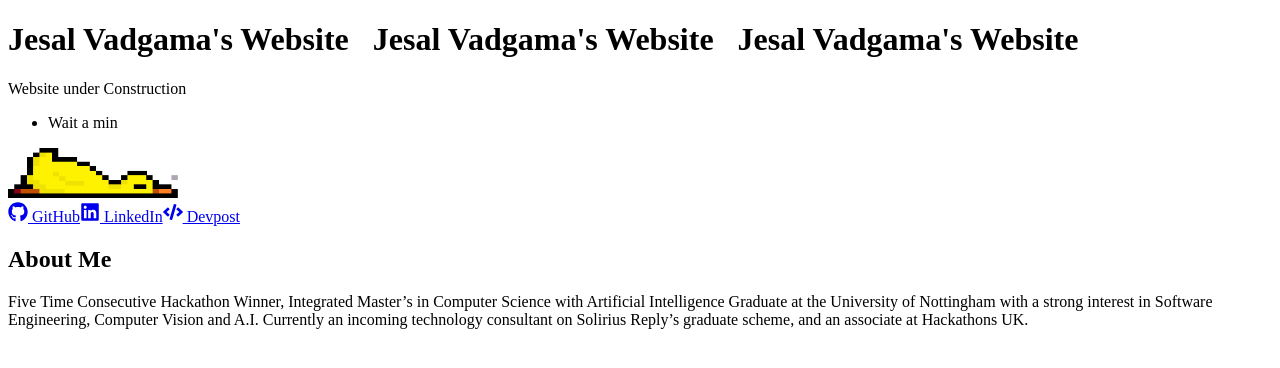
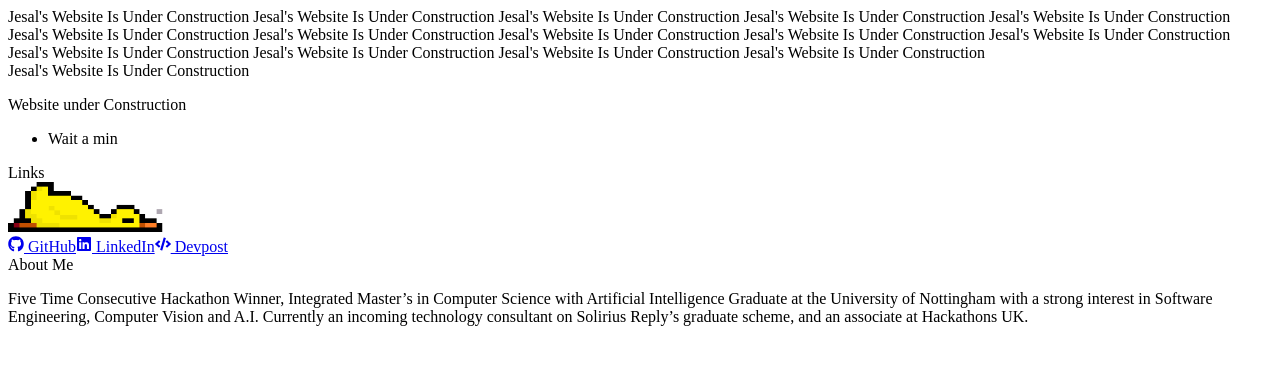
Before and after one commit to jes4l/jesal-website, a Next.js app: page / in a window 1280 px wide. Shown: the top 368 px of the page. Built offline with nearby package versions, Linux system fonts and the light colour scheme.

Commit message:
code: ui chnages and marquee fix

```diff
--- a/app/components/aboutme.tsx
+++ b/app/components/aboutme.tsx
@@ -1,8 +1,13 @@
-export default function AboutMe() {
+export default function AboutMe({ dragListeners = {} }: { dragListeners?: any }) {
   return (
-    <div className="w-lg bg-[#A7C7E7] border border-[#304269] p-2 shadow-lg rounded-lg">
-      <h2 className="text-2xl font-bold mb-2 text-[#304269]">About Me</h2>
-      <p className="text-lg">
+    <div className="w-lg bg-[#A7C7E7] border-2 border-[#304269] p-4 shadow-lg rounded-none">
+      <div
+        className="bg-[#304269] text-white -mx-4 -mt-4 px-4 py-1 mb-4 flex items-center justify-between font-bold text-base cursor-grab"
+        {...dragListeners}
+      >
+        <span>About Me</span>
+      </div>
+      <p className="text-base font-mono -mt-2">
         Five Time Consecutive Hackathon Winner, Integrated Master’s in Computer Science with Artificial Intelligence Graduate at the University of Nottingham with a strong interest in Software Engineering, Computer Vision and A.I. Currently an incoming technology consultant on Solirius Reply’s graduate scheme, and an associate at Hackathons UK.
       </p>
     </div>
--- a/app/components/header.tsx
+++ b/app/components/header.tsx
@@ -1,15 +1,40 @@
+'use client';
+import { useEffect, useRef, useState } from 'react';
+
 export default function Header() {
+  const [marqueeContent, setMarqueeContent] = useState('');
+  const containerRef = useRef<HTMLDivElement>(null);
+  const textRef = useRef<HTMLSpanElement>(null);
+  const text = "Jesal's Website  Is Under Construction ";
+
+  useEffect(() => {
+    if (containerRef.current && textRef.current) {
+      const containerWidth = containerRef.current.clientWidth;
+      const textWidth = textRef.current.offsetWidth;
+      if (textWidth > 0 && containerWidth > 0) {
+        const repeats = Math.ceil(containerWidth / textWidth) + 1;
+        const unit = text.repeat(repeats);
+        setMarqueeContent(unit + unit);
+      }
+    }
+  }, []);
+
   return (
-    <div className="w-full bg-[#A7C7E7] border border-[#304269] p-2 shadow-lg rounded-lg">
-      <h1 className="text-3xl font-bold mb-2 bg-[#304269] text-white p-1 text-center rounded-md overflow-hidden">
-        <span className="inline-block animate-marquee whitespace-nowrap">
-          Jesal Vadgama's Website &nbsp; Jesal Vadgama's Website &nbsp; Jesal Vadgama's Website &nbsp;
-        </span>
-      </h1>
-      <p className="text-lg mb-2">
+    <div className="w-full bg-[#A7C7E7] border-2 border-[#304269] p-4 shadow-lg rounded-none">
+      <div ref={containerRef} className="bg-[#304269] text-white -mx-4 -mt-4 px-4 py-2 mb-4 flex items-center justify-between font-bold text-base">
+        <div className="flex-1 overflow-hidden">
+          <span className="inline-block animate-marquee whitespace-nowrap text-3xl">
+            {marqueeContent}
+          </span>
+        </div>
+      </div>
+      <span ref={textRef} className="absolute left-[-9999px] text-3xl whitespace-nowrap">
+        {text}
+      </span>
+      <p className="text-base font-mono mb-2 -mt-2">
         Website under Construction
       </p>
-      <ul className="list-disc pl-4 text-lg">
+      <ul className="list-disc pl-4 text-base font-mono -mt-2">
         <li>Wait a min</li>
       </ul>
     </div>
--- a/app/components/links.tsx
+++ b/app/components/links.tsx
@@ -1,36 +1,42 @@
 import { FaGithub, FaLinkedin, FaCode } from 'react-icons/fa';
 import Image from 'next/image';
 
-export default function Links({ className = '' }: { className?: string }) {
+export default function Links({ className = '', dragListeners = {} }: { className?: string; dragListeners?: any }) {
   return (
-    <div className={`w-48 bg-[#A7C7E7] border border-[#304269] p-2 shadow-lg rounded-lg ${className}`}>
-      <div className="bg-[#304269] p-1 mb-2 rounded-md">
-        <Image src="/assets/jesal-website-duck.gif" alt="Duck" width={176} height={50} unoptimized className="mx-auto" />
+    <div className={`w-48 bg-[#A7C7E7] border-2 border-[#304269] p-4 shadow-lg rounded-none ${className}`}>
+      <div
+        className="bg-[#304269] text-white -mx-4 -mt-4 px-4 py-1 mb-4 flex items-center justify-between font-bold text-base cursor-grab"
+        {...dragListeners}
+      >
+        <span>Links</span>
       </div>
-      <div className="flex flex-col space-y-2">
+      <div className="mb-2 -mt-2">
+        <Image src="/assets/jesal-website-duck.gif" alt="Duck" width={160} height={50} unoptimized className="mx-auto border-2 border-[#304269]" />
+      </div>
+      <div className="flex flex-col space-y-2 font-mono text-base -mt-2">
         <a
           href="https://github.com/jes4l"
           target="_blank"
           rel="noopener noreferrer"
-          className="w-full py-1 bg-[#86ABD4] text-white rounded-md hover:bg-[#304269] active:shadow-lg transition-shadow flex items-center justify-center"
+          className="text-[#304269] hover:underline flex items-center"
         >
-          <FaGithub size={20} className="mr-1" /> GitHub
+          <FaGithub size={16} className="mr-2" /> GitHub
         </a>
         <a
           href="https://www.linkedin.com/in/jesal-vadgama-a78469116/"
           target="_blank"
           rel="noopener noreferrer"
-          className="w-full py-1 bg-[#86ABD4] text-white rounded-md hover:bg-[#304269] active:shadow-lg transition-shadow flex items-center justify-center"
+          className="text-[#304269] hover:underline flex items-center"
         >
-          <FaLinkedin size={20} className="mr-1" /> LinkedIn
+          <FaLinkedin size={16} className="mr-2" /> LinkedIn
         </a>
         <a
           href="https://devpost.com/jes4l"
           target="_blank"
           rel="noopener noreferrer"
-          className="w-full py-1 bg-[#86ABD4] text-white rounded-md hover:bg-[#304269] active:shadow-lg transition-shadow flex items-center justify-center"
+          className="text-[#304269] hover:underline flex items-center"
         >
-          <FaCode size={20} className="mr-1" /> Devpost
+          <FaCode size={16} className="mr-2" /> Devpost
         </a>
       </div>
     </div>
--- a/app/components/moveable.tsx
+++ b/app/components/moveable.tsx
@@ -1,15 +1,20 @@
 import { useSortable } from '@dnd-kit/sortable';
 import { CSS } from '@dnd-kit/utilities';
+import React from 'react';
 
-export default function Moveable({ id, children, movable = true }: { id: string; children: React.ReactNode; movable?: boolean }) {
+interface DraggableProps {
+  dragListeners?: any;
+}
+
+export default function Moveable({ id, children, movable = true }: { id: string; children: React.ReactElement<DraggableProps>; movable?: boolean }) {
   const { attributes, listeners, setNodeRef, transform, transition } = useSortable({ id, disabled: !movable });
   const style = {
     transform: CSS.Translate.toString(transform),
     transition,
   };
   return (
-    <div ref={setNodeRef} style={style} {...attributes} {...listeners} className={`shrink-0 ${movable ? 'cursor-grab' : ''}`}>
-      {children}
+    <div ref={setNodeRef} style={style} {...attributes} className="shrink-0 cursor-default">
+      {React.cloneElement(children, { dragListeners: movable ? listeners : undefined })}
     </div>
   );
 }
--- a/app/globals.css
+++ b/app/globals.css
@@ -15,7 +15,7 @@ body {
   font-family: "Times New Roman", Times, serif;
 }
 .animate-marquee {
-  animation: marquee 15s linear infinite;
+  animation: marquee 30s linear infinite;
 }
 @keyframes marquee {
   0% {
--- a/app/page.tsx
+++ b/app/page.tsx
@@ -9,7 +9,6 @@ import { SortableContext, rectSortingStrategy } from '@dnd-kit/sortable';
 
 export default function Home() {
   const [items, setItems] = useState(['links', 'about']);
-
   const handleDragEnd = (event: any) => {
     const { active, over } = event;
     if (active.id !== over.id) {
@@ -23,15 +22,11 @@ export default function Home() {
       });
     }
   };
-
   return (
     <div className="min-h-screen bg-[#D9E8F5] text-[#304269] flex flex-row justify-center p-4 space-x-4">
-      {}
-      <main className="flex flex-col gap-4 border border-[#304269] p-4 bg-white rounded-xl shadow-lg w-5xl">
+      <main className="flex flex-col gap-4 border-2 border-[#304269] p-4 bg-blend-color  rounded-none shadow-lg w-5xl">
         <Header />
-
         <DndContext collisionDetection={closestCenter} onDragEnd={handleDragEnd}>
-          {}
           <div className="flex flex-wrap gap-4 items-start justify-start w-full">
             <SortableContext items={items} strategy={rectSortingStrategy}>
               {items.map((id) => (
@@ -43,9 +38,7 @@ export default function Home() {
           </div>
         </DndContext>
       </main>
-
       <aside className="flex flex-col space-y-4">
-        {}
       </aside>
     </div>
   );
```
